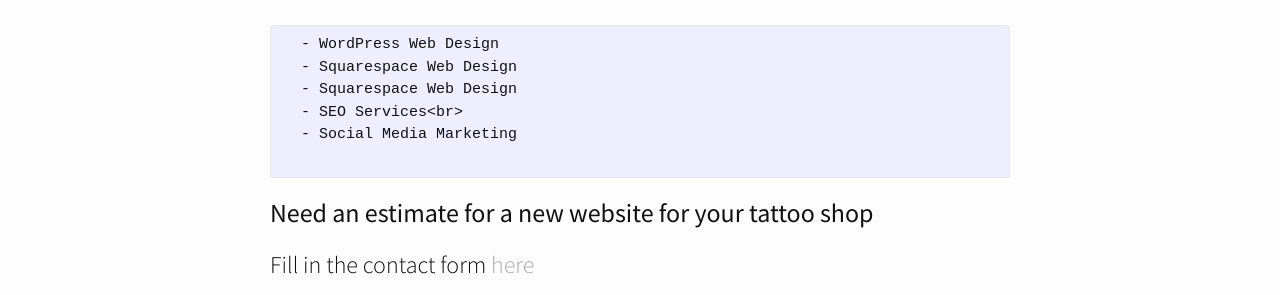
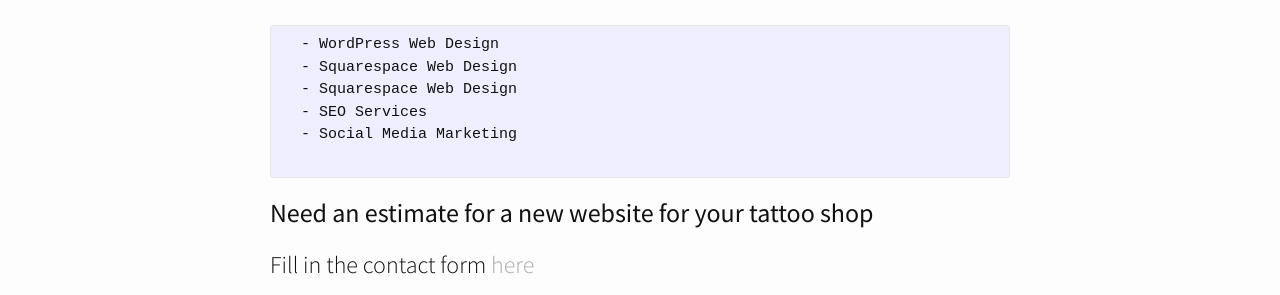
Before and after one commit to Coolweb2go/tattoostudiowebdesign, a Jekyll site: the page built from services.md, in a window 1280 px wide. Shown: the part 793-1088 px from the top of the page. Built offline with Jekyll 4.4.1, drawn with Linux system fonts in a browser that asks for light colours; nearby versions of some CDN libraries.

```diff
--- a/services.md
+++ b/services.md
@@ -13,7 +13,7 @@ tattooist or piercing shop. Coolwebdesigns2go delivers search engine optimized w
 <div class="language-plaintext highlighter-rouge"><div class="highlight"><pre class="highlight"><code>  - WordPress Web Design
   - Squarespace Web Design
   - Squarespace Web Design
-  - SEO Services&lt;br&gt;
+  - SEO Services
   - Social Media Marketing
 
 </code></pre></div></div>
```
